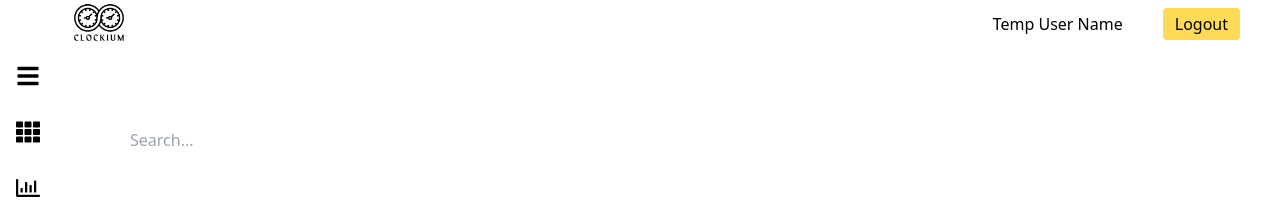
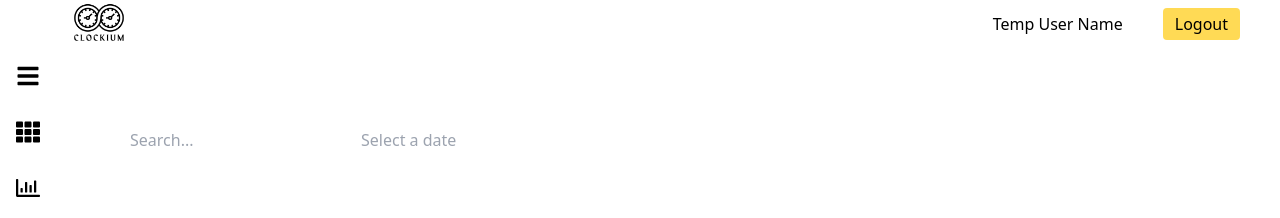
Before and after one commit to prince-bojji/hacktiv, a React (Vite) app in the folder hacktiv/: page /TimeTracker in a window 1280 px wide. Shown: the top 218 px of the page. Built offline with nearby package versions, Linux system fonts and the light colour scheme.

Commit message:
date edit

```diff
--- a/hacktiv/src/pages/TimeTracker.jsx
+++ b/hacktiv/src/pages/TimeTracker.jsx
@@ -1,6 +1,13 @@
-import React from 'react'
+import React, { Component, useState } from 'react';
+import DatePicker from 'react-datepicker';
+import 'react-datepicker/dist/react-datepicker.css';
 
-function TimeTracker() {
+function TimeTracker(props) {
+  const [selectedDate, setSelectedDate] = useState(null);
+
+  const handleDateChange = (date) => {
+    setSelectedDate(date);
+  };
   return (
     <div>
       <input
@@ -8,8 +15,13 @@ function TimeTracker() {
         placeholder="Search..."
         onChange={(e) => props.onSearchChange(e.target.value)}
       />
+      <DatePicker
+        selected={selectedDate}
+        onChange={handleDateChange}
+        placeholderText="Select a date"
+      />
     </div>
   );
 }
 
-export default TimeTracker
+export default TimeTracker;
```
